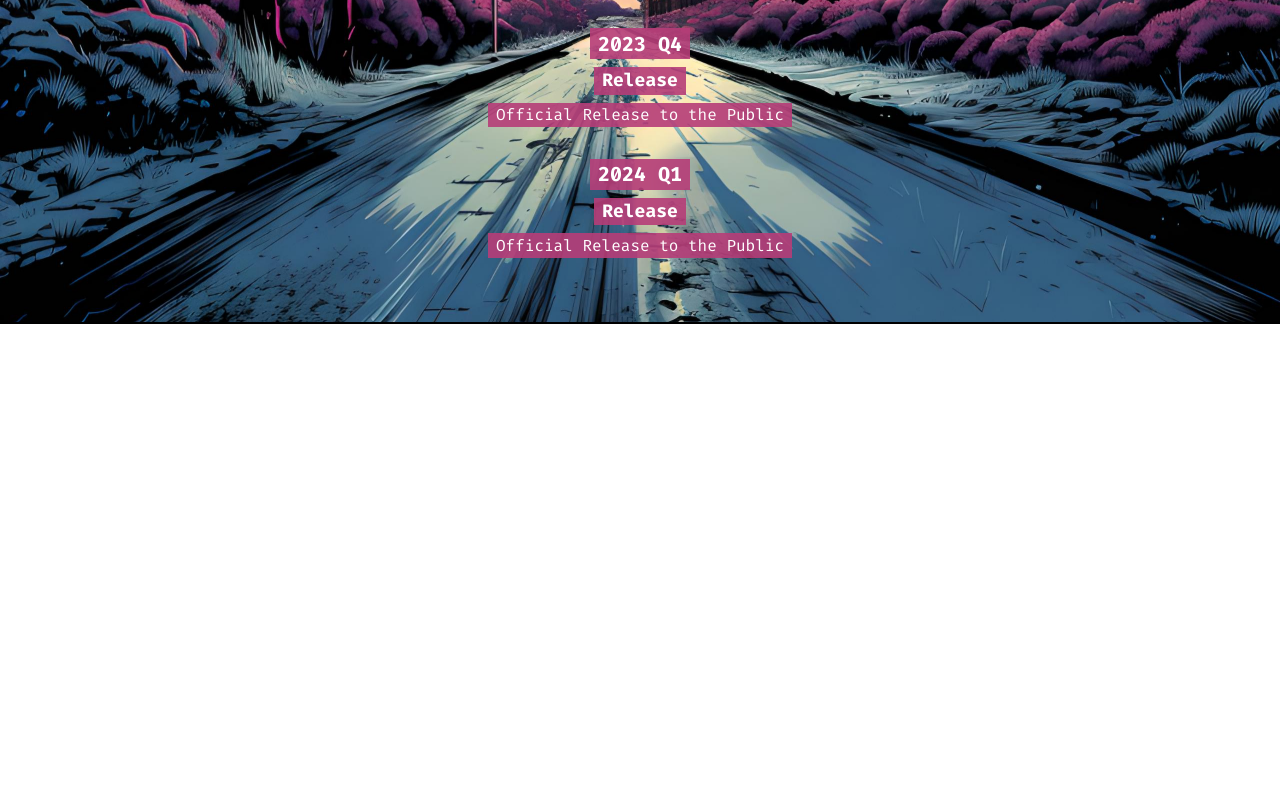
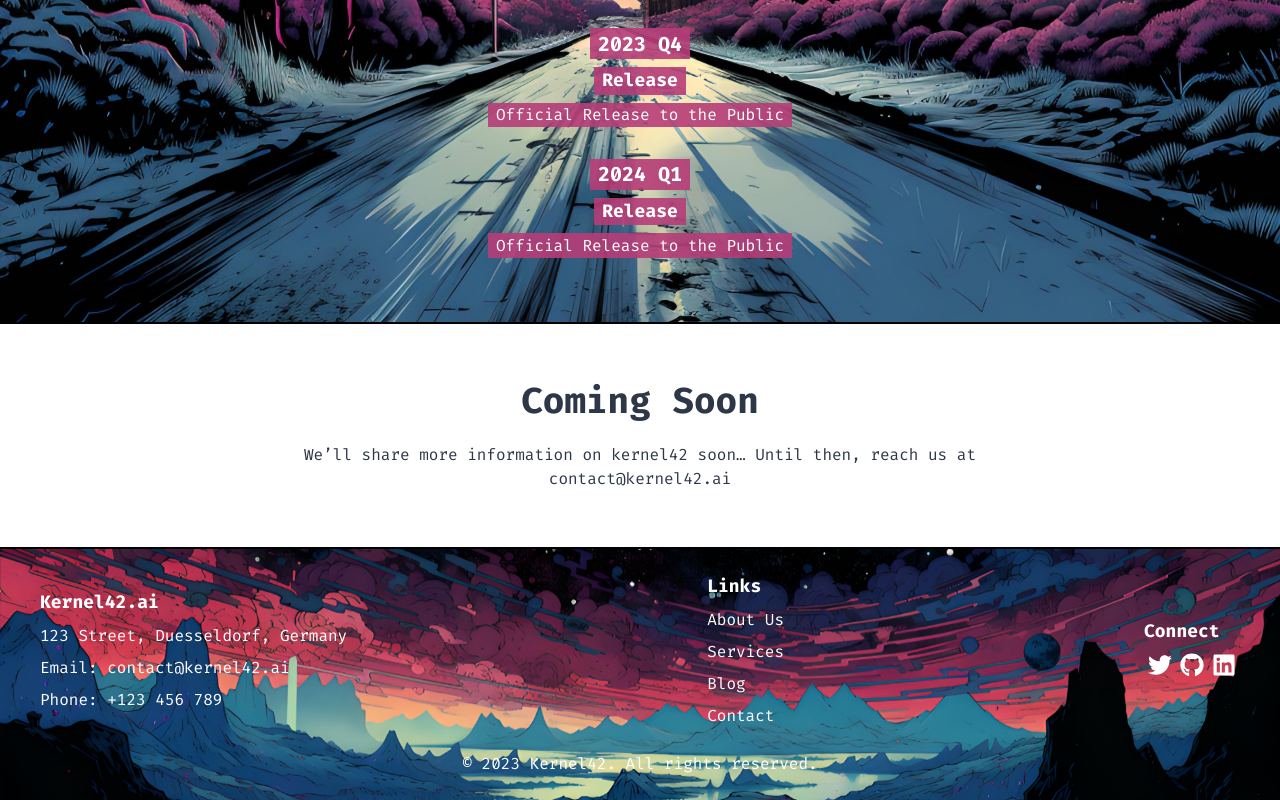
Before and after one commit to juvi21/kernel42.ai, a React (Create React App) app: page / in a window 1280 px wide. Shown: the part 2758-3558 px from the top of the page. Before the commit the page ends 3082 px from the top, so only its background shows below. Built offline with nearby package versions, Linux system fonts and the light colour scheme.

Commit message:
Added Footer

```diff
--- a/package.json
+++ b/package.json
@@ -16,6 +16,7 @@
     "framer-motion": "^10.16.0",
     "react": "^18.2.0",
     "react-dom": "^18.2.0",
+    "react-icons": "^4.10.1",
     "react-intersection-observer": "^9.5.2",
     "react-scripts": "5.0.1",
     "react-tsparticles": "^2.12.2",
--- a/src/App.tsx
+++ b/src/App.tsx
@@ -6,6 +6,8 @@ import Headline from "./Headline";
 import Roadmap from "./components/Roadmap";
 import TestimonialContainer from "./components/TestimonialsContainer";
 import Mission from "./Mission";
+import Contact from "./Contact";
+import Footer from "./Footer";
 
 const theme = extendTheme({
   fonts: {
@@ -27,6 +29,9 @@ function App() {
       <Box p={8}></Box>
 
       <Roadmap />
+
+      <Contact />
+      <Footer />
     </ChakraProvider>
   );
 }
--- /dev/null
+++ b/src/Contact.tsx
@@ -0,0 +1,68 @@
+import {
+  Box,
+  Heading,
+  Text,
+  Center,
+  VStack,
+  useColorModeValue,
+} from "@chakra-ui/react";
+import { motion } from "framer-motion";
+
+// Convert Chakra UI components to motion components
+const MotionBox = motion(Box);
+const MotionHeading = motion(Heading);
+const MotionText = motion(Text);
+
+const containerVariants = {
+  hidden: { opacity: 0, y: 50 },
+  visible: { opacity: 1, y: 0, transition: { delay: 0.1, duration: 0.6 } },
+};
+
+const textVariants = {
+  hidden: { opacity: 0 },
+  visible: { opacity: 1, transition: { delay: 0.5, duration: 0.6 } },
+};
+
+const Contact: React.FC = () => {
+  const bgColor = useColorModeValue("white", "white");
+  const textColor = useColorModeValue("gray.700", "gray.200");
+  const borderColor = useColorModeValue("gray.300", "gray.600");
+
+  return (
+    <MotionBox
+      bg={bgColor}
+      borderRadius="lg"
+      p={8}
+      borderColor={borderColor}
+      my={6}
+      initial="hidden"
+      animate="visible"
+      variants={containerVariants}
+      borderbottom="2px solid black"
+    >
+      <Center flexDirection="column">
+        <VStack spacing={5}>
+          <MotionHeading
+            as="h2"
+            size="xl"
+            color={textColor}
+            variants={textVariants}
+          >
+            Coming Soon
+          </MotionHeading>
+          <MotionText
+            color={textColor}
+            textAlign="center"
+            variants={textVariants}
+            px={["5%", "10%"]}
+          >
+            We’ll share more information on kernel42 soon… Until then, reach us
+            at contact@kernel42.ai
+          </MotionText>
+        </VStack>
+      </Center>
+    </MotionBox>
+  );
+};
+
+export default Contact;
--- /dev/null
+++ b/src/Footer.tsx
@@ -0,0 +1,80 @@
+import { Box, Flex, Text, Link, VStack, Spacer, Icon } from "@chakra-ui/react";
+import {
+  FaFacebook,
+  FaTwitter,
+  FaInstagram,
+  FaLinkedin,
+  FaGithub,
+} from "react-icons/fa";
+
+const Footer = () => {
+  return (
+    <Box
+      bg="gray.800"
+      color="white"
+      py={6}
+      px={8}
+      backgroundImage="url('footer.jpg')" // Add your image path here
+      backgroundSize="cover" // This ensures the image covers the entire footer
+      backgroundPosition="center" // Centers the image
+      backgroundRepeat="no-repeat" // Ensures the image doesn't repeat
+      borderTop="2px solid black"
+    >
+      <Flex
+        direction={["column", "row"]}
+        alignItems="center"
+        justifyContent="space-between"
+        maxWidth="1200px"
+        mx="auto"
+      >
+        <VStack spacing={2} align="start">
+          <Text fontWeight="bold" fontSize="lg">
+            Kernel42.ai
+          </Text>
+          <Text>123 Street, Duesseldorf, Germany</Text>
+          <Text>Email: contact@kernel42.ai</Text>
+          <Text>Phone: +123 456 789</Text>
+        </VStack>
+
+        <Spacer />
+
+        <VStack spacing={2} align="start">
+          <Text fontWeight="bold" fontSize="lg">
+            Links
+          </Text>
+          <Link href="#">About Us</Link>
+          <Link href="#">Services</Link>
+          <Link href="#">Blog</Link>
+          <Link href="#">Contact</Link>
+        </VStack>
+
+        <Spacer />
+
+        <VStack spacing={2} align="start">
+          <Text fontWeight="bold" fontSize="lg">
+            Connect
+          </Text>
+          <Flex>
+            <Link href="#" mx={1}>
+              <Icon as={FaTwitter} w={6} h={6} />
+            </Link>
+            <Link href="#" mx={1}>
+              <Icon as={FaGithub} w={6} h={6} />
+            </Link>
+            <Link href="#" mx={1}>
+              <Icon as={FaLinkedin} w={6} h={6} />
+            </Link>
+          </Flex>
+        </VStack>
+      </Flex>
+
+      <Box textAlign="center" mt={6}>
+        <Text>
+          &copy; {new Date().getFullYear()} Kernel42. All rights reserved.
+        </Text>
+      </Box>
+    </Box>
+  );
+};
+
+export default Footer;
```
Also changed, not shown: public/footer.jpg (added), 1 other file (tests, documents, lock files or other folders).
